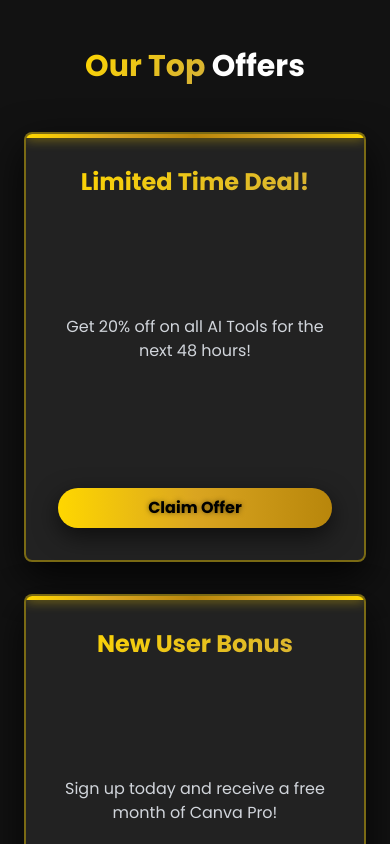
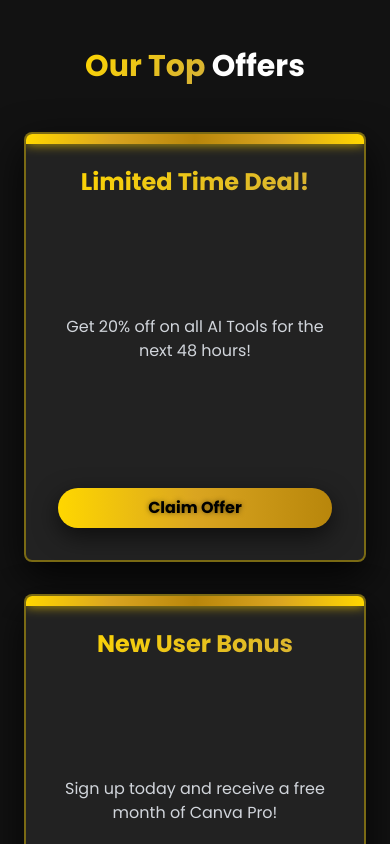
Before and after one commit to neomaster012345/ahgraphix, a plain HTML site: page index.html in a window 390 px wide. Shown: the part 860-1704 px from the top of the page. Drawn offline with nearby package versions, Linux system fonts and the light colour scheme.

Commit message:
Update style.css

```diff
--- a/css/style.css
+++ b/css/style.css
@@ -493,7 +493,7 @@ body {
     .product-grid { gap: 2rem; }
     /* CORRECTED: Removed min-height: auto to enforce consistency */
     .product-card { padding: 0.8rem; border-radius: 12px; }
-    .product-card::before { height: 6px; }
+    .product-card::before { height: 10px; }
     .product-logo { font-size: 2rem; height: 50px; margin-bottom: 0.8rem; border-radius: 10px; }
     .product-name { font-size: 1.1rem; margin-bottom: 0.5rem; }
     .product-details { font-size: 0.7rem; min-height: 20px; margin-bottom: 0.8rem; }
@@ -513,7 +513,7 @@ body {
     .category-title::after { width: 100px; height: 3px; }
     .product-grid { gap: 1.5rem; }
     .product-card { padding: 0.6rem; border-radius: 8px; }
-    .product-card::before { height: 4px; }
+    .product-card::before { height: 10px; }
     .product-logo { font-size: 1.8rem; height: 40px; margin-bottom: 0.5rem; border-radius: 8px; }
     .product-name { font-size: 0.9rem; margin-bottom: 0.3rem; }
     .product-details { font-size: 0.65rem; min-height: 15px; margin-bottom: 0.5rem; }
```
